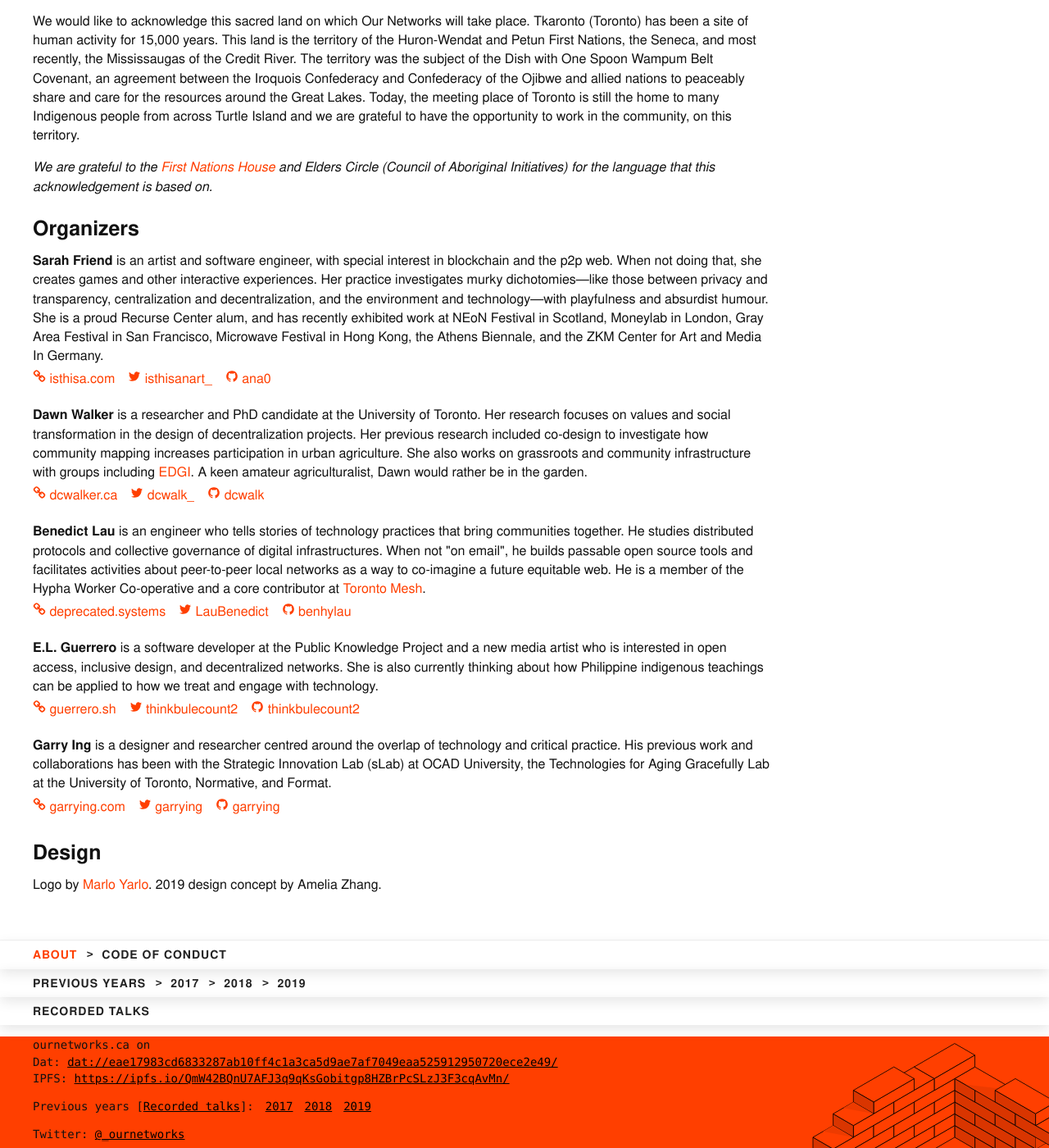
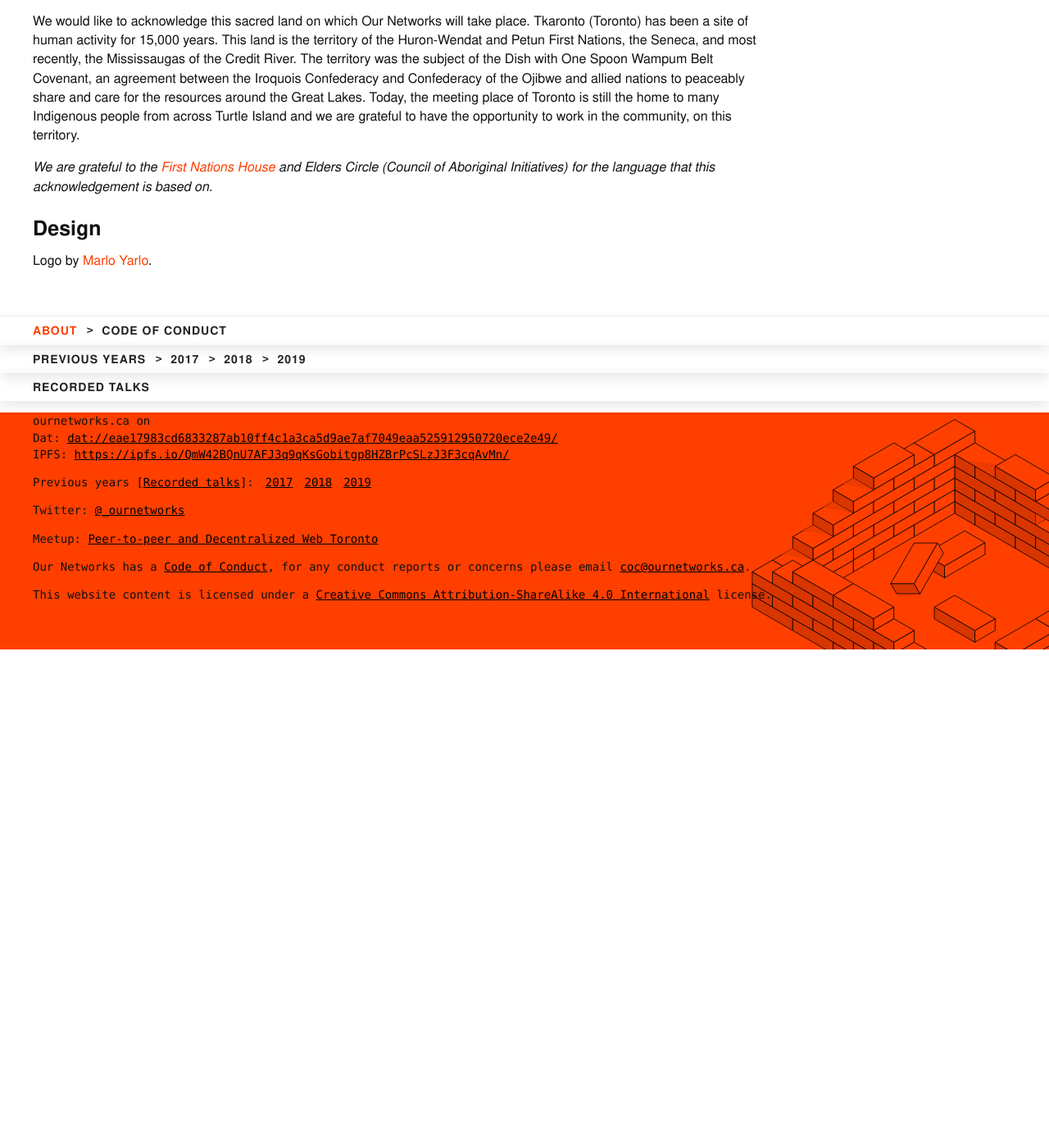
Before and after one commit to ournetworks/ournetworks.ca, a Jekyll site: the page built from about.md, in a window 1280 px wide and 1400 px high, scrolled down 508 px. Shown: the whole window at 82% size. Built offline with Jekyll 4.4.1, drawn with Linux system fonts in a browser that asks for light colours; after the commit the page ends 1300 px from its top, so only the background shows below that.

Commit message:
update text on about page

```diff
--- a/_data/organizers.yml
+++ b/_data/organizers.yml
@@ -1,19 +1,3 @@
-- organizerID: benhylau
-  name: "Benedict Lau"
-  bio: >-
-    is an engineer who tells stories of technology practices that bring communities together. He studies distributed protocols and collective governance of digital infrastructures. When not "on email", he builds passable open source tools and facilitates activities about peer-to-peer local networks as a way to co-imagine a future equitable web. He is a member of the Hypha Worker Co-operative and a core contributor at <a href="https://tomesh.net" target="_blank"  rel="noopener">Toronto Mesh</a>.
-  link: "deprecated.systems"
-  twitter: LauBenedict
-  github: benhylau
-
-- organizerID: eloisa
-  name: "E.L. Guerrero"
-  bio: >-
-    is a software developer at the Public Knowledge Project and a new media artist who is interested in open access, inclusive design, and decentralized networks. She is also currently thinking about how Philippine indigenous teachings can be applied to how we treat and engage with technology.
-  link: "guerrero.sh"
-  twitter: thinkbulecount2
-  github: thinkbulecount2
-
 - organizerID: garry
   name: "Garry Ing"
   bio: >-
--- a/about.md
+++ b/about.md
@@ -15,36 +15,6 @@ We would like to acknowledge this sacred land on which Our Networks will take pl
 
 _We are grateful to the [First Nations House](https://www.studentlife.utoronto.ca/fnh) and Elders Circle (Council of Aboriginal Initiatives) for the language that this acknowledgement is based on._
 
-###  Organizers
-
-<!-- choose random first organizer and have that set the order -->
-{% assign min = 1 %}
-{% assign max = site.data.organizers.size %}
-{% assign diff = max | minus: min %}
-{% assign random_number = "now" | date: "%s" | modulo: diff | plus: min %}
-
-{% assign organizers = site.data.organizers %}
-{% assign sorted_organizers = '' | split: '' %}
-{% assign organizer_count = random_number %}
-
-{% for counter in (min..max) %}
-  {% assign array_end = organizer_count | modulo: 4 %}
-  {% if array_end == 0 %}
-    {% if organizer_count == 0 %}
-      {% assign organizer_count = organizer_count | plus: 1 %}
-    {% else %}
-      {% assign organizer_count = organizer_count | minus: 4 %}
-    {% endif %}
-  {% else %}
-    {% assign organizer_count = organizer_count | plus: 1 %}
-  {% endif %}
-  {% assign sorted_organizers = sorted_organizers | push: organizers[organizer_count] %}
-{% endfor %}
-
-{% for organizer in sorted_organizers %}
-  {% include organizer-bio.html %}
-{% endfor %}
-
 ###  Design
 
-Logo by [Marlo Yarlo](https://www.instagram.com/marloyarlo/). 2019 design concept by Amelia Zhang.
+Logo by [Marlo Yarlo](https://www.instagram.com/marloyarlo/).
```
